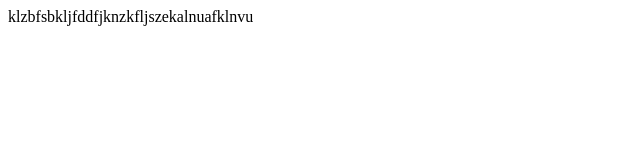
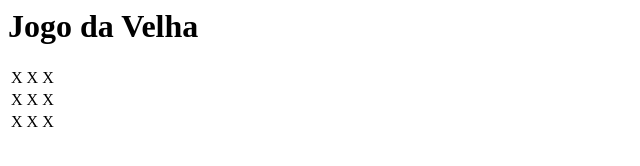
Before and after one commit to pachecolucas/tic-tac-toe2, a plain HTML site: page index.html in a window 1280 px wide. Shown: the whole page, without its empty margins (0-640 px from the left). Drawn offline with Linux system fonts and the light colour scheme.

Commit message:
Update index.html

```diff
--- a/index.html
+++ b/index.html
@@ -1 +1,12 @@
-klzbfsbkljfddfjknzkfljszekalnuafklnvu
+<h1>Jogo da Velha</h1>
+<table>
+    <tr>
+        <td>X</td> <td>X</td> <td>X</td>
+    </tr>
+    <tr>
+        <td>X</td> <td>X</td> <td>X</td>
+    </tr>
+    <tr>
+        <td>X</td> <td>X</td> <td>X</td>
+    </tr>
+</table>
```
